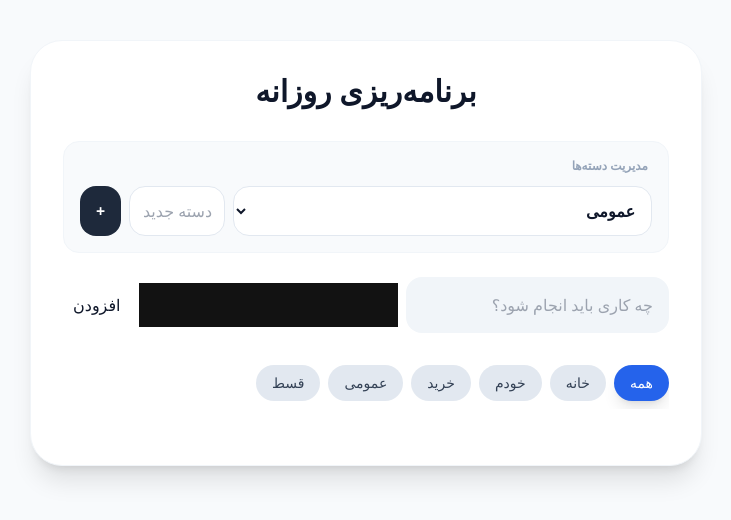
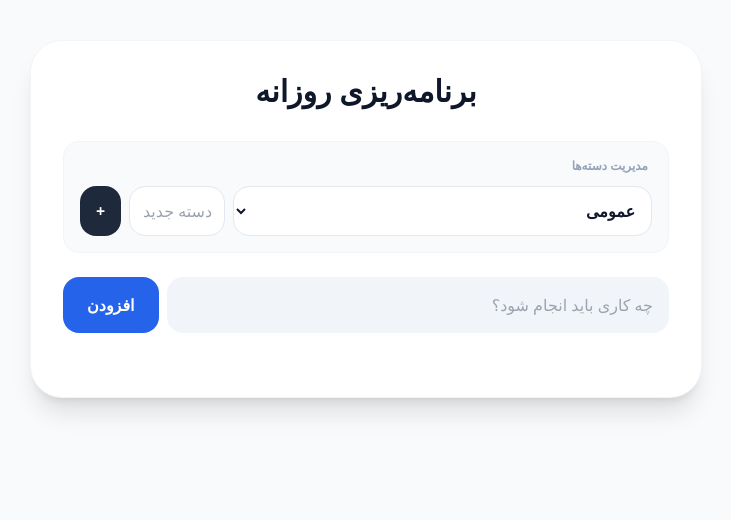
Before and after one commit to zahra-ghasemib/my-todo-app, a React (Vite) app: page / in a window 1280 px wide. Shown: the top 520 px of the page, without its empty margins (274-1005 px from the left). Built offline with nearby package versions, Linux system fonts and the light colour scheme.

Commit message:
fix add button layout

```diff
--- a/src/App.tsx
+++ b/src/App.tsx
@@ -52,7 +52,6 @@ function App() {
             <button onClick={() => { if (newCat) { setCategories([...categories, newCat]); setNewCat('') } }} className="bg-slate-800 text-white px-4 rounded-2xl font-bold transition hover:bg-slate-900">+</button>
           </div>
         </div>
-
         {/* بخش افزودن کار */}
         <div className="flex gap-2 mb-8">
           <input
@@ -62,19 +61,12 @@ function App() {
             placeholder="چه کاری باید انجام شود؟"
             className="flex-1 p-4 rounded-2xl bg-slate-100 outline-none focus:ring-2 focus:ring-blue-500"
           />
-          <div style={{ display: 'flex', gap: '8px', width: '100%', alignItems: 'center' }}>
-            <input type="text" style={{ flex: '1', padding: '10px' }} />
-            <button style={{ flexShrink: '0', padding: '10px' }}>افزودن</button>
-          </div>
-        </div>
-
-        {/* فیلترها */}
-        <div className="flex gap-2 mb-6 overflow-x-auto pb-2">
-          {['همه', ...categories].map(c => (
-            <button key={c} onClick={() => setFilter(c)} className={`px-4 py-2 rounded-full text-sm font-medium transition ${filter === c ? 'bg-blue-600 text-white shadow-lg' : 'bg-slate-200 text-slate-700 hover:bg-slate-300'}`}>
-              {c}
-            </button>
-          ))}
+          <button
+            onClick={addTask}
+            className="bg-blue-600 text-white px-6 py-4 rounded-2xl font-bold whitespace-nowrap hover:bg-blue-700 transition"
+          >
+            افزودن
+          </button>
         </div>
 
         {/* لیست کارها */}
```
